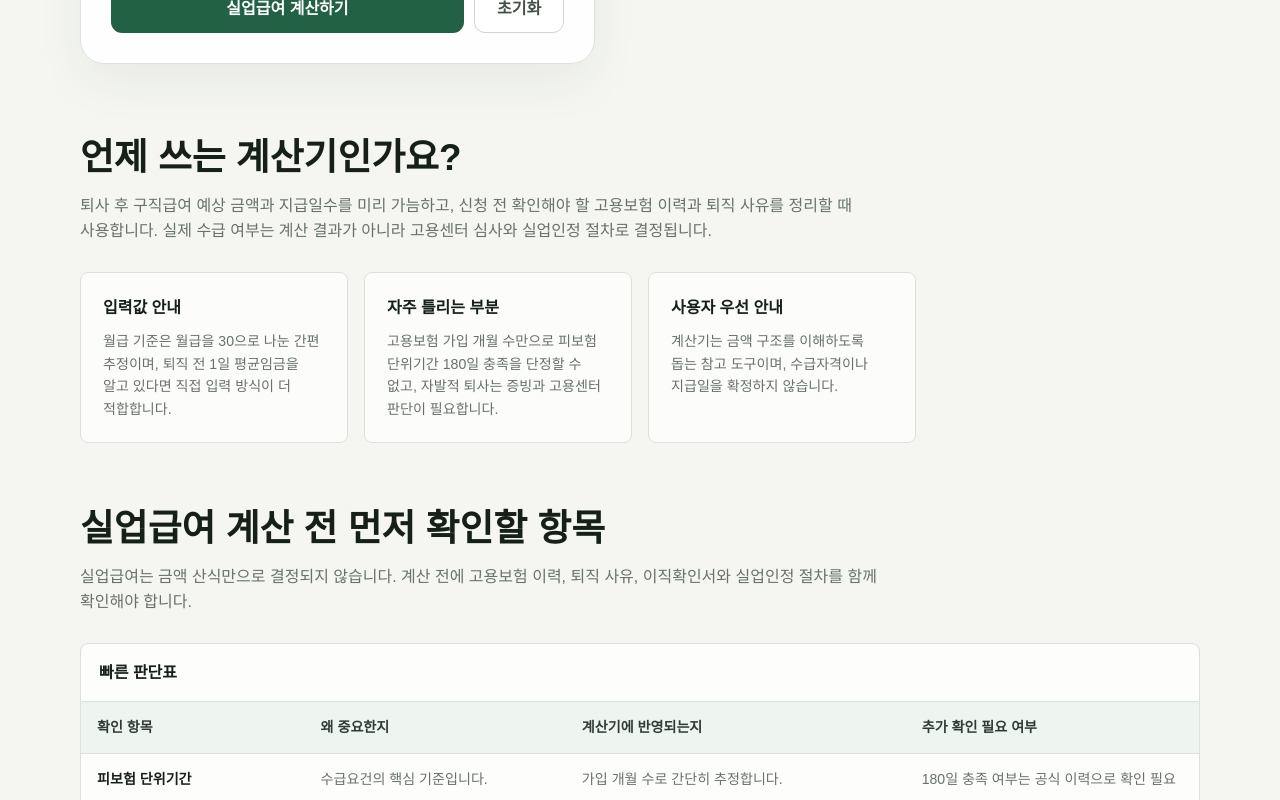
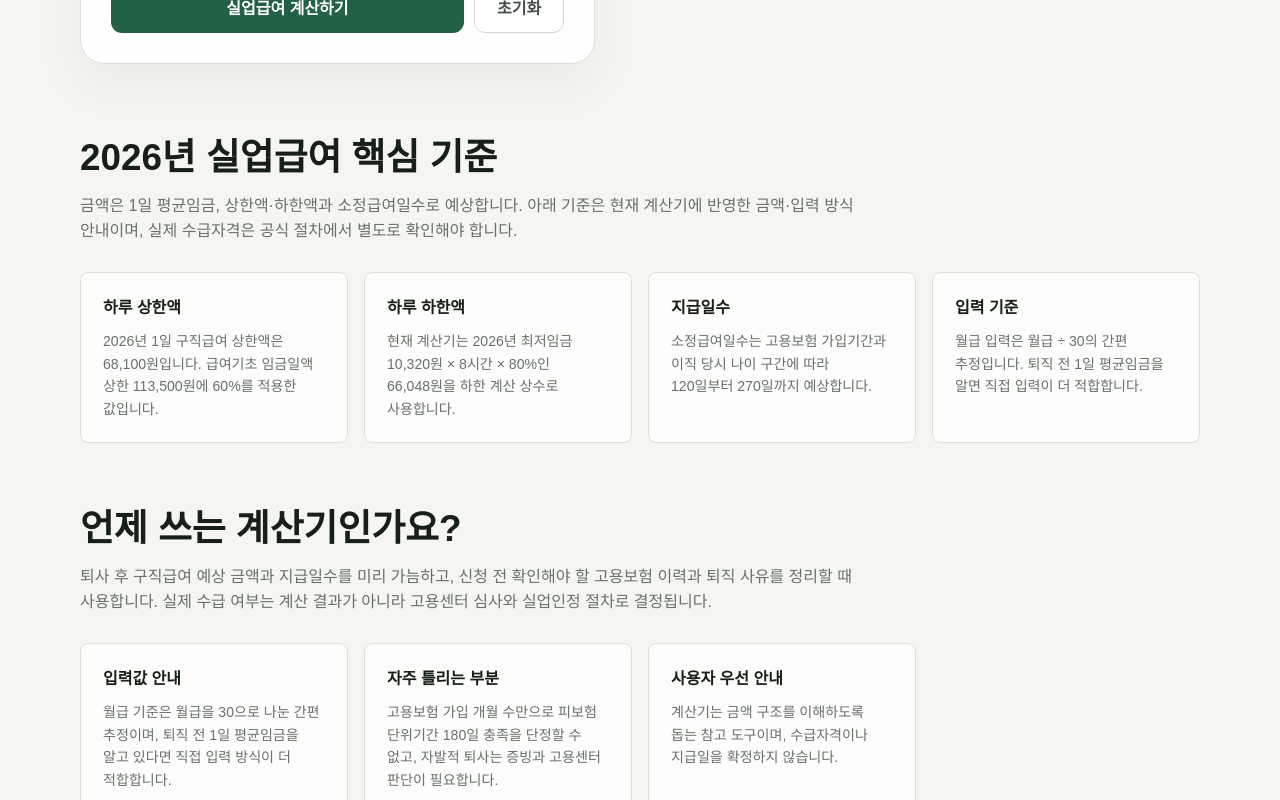
Before and after one commit to JulGi-Park/integrated-calculator, a Next.js app: page /calculators/unemployment in a window 1280 px wide. Shown: the part 1720-2520 px from the top of the page. Built offline with nearby package versions, Linux system fonts and the light colour scheme.

Commit message:
feat: strengthen unemployment benefit guidance

```diff
--- a/components/calculators/UnemploymentContent.tsx
+++ b/components/calculators/UnemploymentContent.tsx
@@ -3,6 +3,7 @@ import {
   unemploymentBasisSummary,
   unemploymentChecklist,
   unemploymentCriteriaRows,
+  unemploymentDirectAnswerItems,
   unemploymentExampleInputItems,
   unemploymentExampleResultItems,
   unemploymentExcludedItems,
@@ -22,6 +23,25 @@ function formatKoreanDate(value: string): string {
 export function UnemploymentContent() {
   return (
     <div className={styles.content}>
+      <section className={styles.section} aria-labelledby="direct-answer-title">
+        <div className={styles.sectionHeading}>
+          <h2 id="direct-answer-title">2026년 실업급여 핵심 기준</h2>
+          <p>
+            금액은 1일 평균임금, 상한액·하한액과 소정급여일수로 예상합니다.
+            아래 기준은 현재 계산기에 반영한 금액·입력 방식 안내이며, 실제
+            수급자격은 공식 절차에서 별도로 확인해야 합니다.
+          </p>
+        </div>
+        <div className={styles.interpretationGrid}>
+          {unemploymentDirectAnswerItems.map(({ title, description }) => (
+            <article className={styles.infoCard} key={title}>
+              <h3>{title}</h3>
+              <p>{description}</p>
+            </article>
+          ))}
+        </div>
+      </section>
+
       <section className={styles.section} aria-labelledby="use-case-title">
         <div className={styles.sectionHeading}>
           <h2 id="use-case-title">언제 쓰는 계산기인가요?</h2>
@@ -110,7 +130,9 @@ export function UnemploymentContent() {
           <h2 id="formula-title">1일 구직급여액 계산 방식</h2>
           <p>
             현재 계산기는 월급 기준 입력 시 월급을 30으로 나누어 1일 평균임금을
-            추정하고, 직접 입력 시 입력한 1일 평균임금을 그대로 사용합니다.
+            추정하고, 직접 입력 시 입력한 1일 평균임금을 그대로 사용합니다. 그
+            다음 60%를 적용하고 상한액·하한액 범위 안에서 1일 예상 금액을
+            표시합니다.
           </p>
         </div>
         <dl className={styles.criteriaList}>
@@ -538,7 +560,9 @@ export function UnemploymentContent() {
           <h2 id="sources-title">공식 출처</h2>
           <p>
             {formatKoreanDate(UNEMPLOYMENT_POLICY_2026.basisDate)} 기준으로
-            아래 공식 기관 자료를 확인했습니다.
+            아래 공식 기관 자료를 확인했습니다. 금액 산식·상한은 고용노동부와
+            법령 원문, 하한 산식은 최저임금 고시, 실제 신청 절차는 고용24 자료를
+            함께 확인하세요.
           </p>
         </div>
         <ul className={styles.sourceList}>
--- a/components/calculators/unemploymentContentData.ts
+++ b/components/calculators/unemploymentContentData.ts
@@ -124,6 +124,29 @@ export const unemploymentInterpretationCards = [
   },
 ] as const;
 
+export const unemploymentDirectAnswerItems = [
+  {
+    title: "하루 상한액",
+    description:
+      "2026년 1일 구직급여 상한액은 68,100원입니다. 급여기초 임금일액 상한 113,500원에 60%를 적용한 값입니다.",
+  },
+  {
+    title: "하루 하한액",
+    description:
+      "현재 계산기는 2026년 최저임금 10,320원 × 8시간 × 80%인 66,048원을 하한 계산 상수로 사용합니다.",
+  },
+  {
+    title: "지급일수",
+    description:
+      "소정급여일수는 고용보험 가입기간과 이직 당시 나이 구간에 따라 120일부터 270일까지 예상합니다.",
+  },
+  {
+    title: "입력 기준",
+    description:
+      "월급 입력은 월급 ÷ 30의 간편 추정입니다. 퇴직 전 1일 평균임금을 알면 직접 입력이 더 적합합니다.",
+  },
+] as const;
+
 export const unemploymentChecklist = [
   "이직일 이전 기준기간의 피보험 단위기간이 180일 이상인지 확인합니다.",
   "회사에서 고용보험 피보험자격 상실 신고서와 이직확인서를 제출했는지 확인합니다.",
@@ -230,14 +253,14 @@ export const unemploymentFaqs: UnemploymentFaq[] = [
       "간편 추정은 가능합니다. 다만 월급 기준은 월급을 30으로 나누어 1일 평균임금을 추정하므로, 퇴직 전 3개월 평균임금을 알고 있다면 1일 평균임금 직접 입력이 더 적합합니다.",
   },
   {
-    question: "상한액과 하한액은 왜 적용되나요?",
+    question: "2026년 실업급여 하루 상한액과 하한액은 얼마인가요?",
     answer:
-      "구직급여일액은 평균임금의 일정 비율로 계산되지만 일 단위 한도 범위 안에서 조정됩니다. 2026년 기준 상한액은 급여기초 임금일액 상한 113,500원에 60%를 곱한 68,100원이고, 하한액은 최저임금 10,320원에 8시간과 80%를 곱한 66,048원입니다.",
+      "현재 계산기는 2026년 1일 상한액 68,100원과 하한액 66,048원을 사용합니다. 상한액은 급여기초 임금일액 상한 113,500원 × 60%이고, 하한액은 최저임금 10,320원 × 8시간 × 80% 산식입니다.",
   },
   {
-    question: "고용보험 가입기간이 6개월이면 바로 받을 수 있나요?",
+    question: "급여기초 임금일액 113,500원은 실제로 받는 하루 실업급여인가요?",
     answer:
-      "개월 수만으로 단정할 수 없습니다. 법령상 피보험 단위기간 180일 이상 등 여러 요건이 함께 필요하며, 실제 이력과 기준기간은 고용보험 또는 고용센터에서 확인해야 합니다.",
+      "아닙니다. 113,500원은 구직급여 산정의 기초가 되는 임금일액 상한입니다. 여기에 60%를 적용한 68,100원이 현재 계산기의 하루 구직급여 상한액입니다.",
   },
   {
     question: "자발적 퇴사도 실업급여를 받을 수 있나요?",
@@ -245,19 +268,19 @@ export const unemploymentFaqs: UnemploymentFaq[] = [
       "자발적 퇴사는 일반적으로 제한될 수 있습니다. 다만 임금체불, 질병, 통근 곤란 등 정당한 이직 사유가 인정될 가능성이 있는 경우에는 객관적 증빙을 갖추어 고용센터 확인을 받아야 합니다.",
   },
   {
-    question: "계약만료와 권고사직은 어떻게 보나요?",
+    question: "실업급여 지급일수는 어떻게 계산하나요?",
     answer:
-      "계약만료와 권고사직은 비자발적 이직으로 검토될 수 있지만, 이직확인서에 적힌 사유와 실제 경위가 중요합니다. 계산기는 금액을 추정할 뿐 사유 판단을 대신하지 않습니다.",
+      "현재 계산기는 고용보험 가입기간과 이직 당시 나이 구간을 조합해 소정급여일수를 120일부터 270일까지 예상합니다. 가입 개월 수는 간편 입력값이므로, 실제 피보험 단위기간 180일 충족 여부와 개인별 적용일수는 공식 이력으로 확인해야 합니다.",
   },
   {
-    question: "이직확인서가 처리되지 않으면 어떻게 되나요?",
+    question: "월급이 80만원이면 하한액이 바로 적용되나요?",
     answer:
-      "수급자격 심사에 필요한 퇴직 사실과 이직 사유 확인이 늦어질 수 있습니다. 고용24 민원현황 또는 회사 담당자를 통해 처리 여부를 확인하는 것이 좋습니다.",
+      "이 계산기에 월급 80만원, 가입기간 36개월, 50세 미만, 비자발적 퇴사를 입력하면 월급 ÷ 30의 간편 추정값 26,667원에 60%를 적용한 16,000원보다 하한액이 높아 1일 66,048원, 180일 기준 11,888,640원을 표시합니다. 다만 실제 하한 적용은 개인의 평균임금 산정 자료와 수급요건을 함께 확인해야 하므로, 월급이 낮다는 이유만으로 실제 지급액을 확정할 수는 없습니다.",
   },
   {
-    question: "실업인정은 계산 결과와 어떤 관계가 있나요?",
+    question: "이직확인서와 실업인정은 계산 결과와 어떤 관계가 있나요?",
     answer:
-      "계산 결과는 예상 금액과 일수를 보여주지만, 실제 지급이 이어지려면 지정된 실업인정일마다 재취업 활동 등 요건을 확인받아야 합니다.",
+      "계산 결과는 예상 금액과 일수를 보여줍니다. 실제 지급을 위해서는 이직확인서의 퇴직 사실·사유 확인과 지정된 실업인정일의 재취업 활동 등 요건 확인이 이어져야 합니다.",
   },
 ] as const;
 
```
Also changed, not shown: 1 other file (tests, documents, lock files or other folders).
